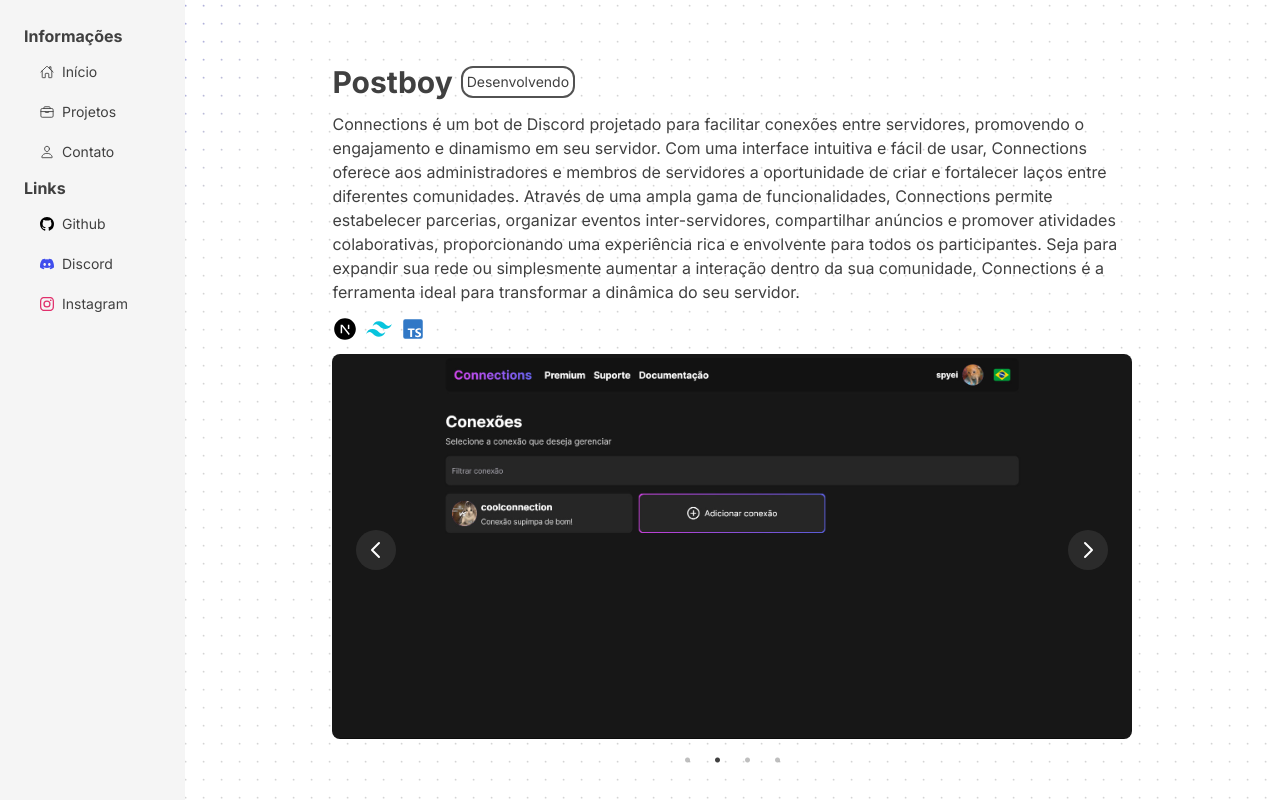
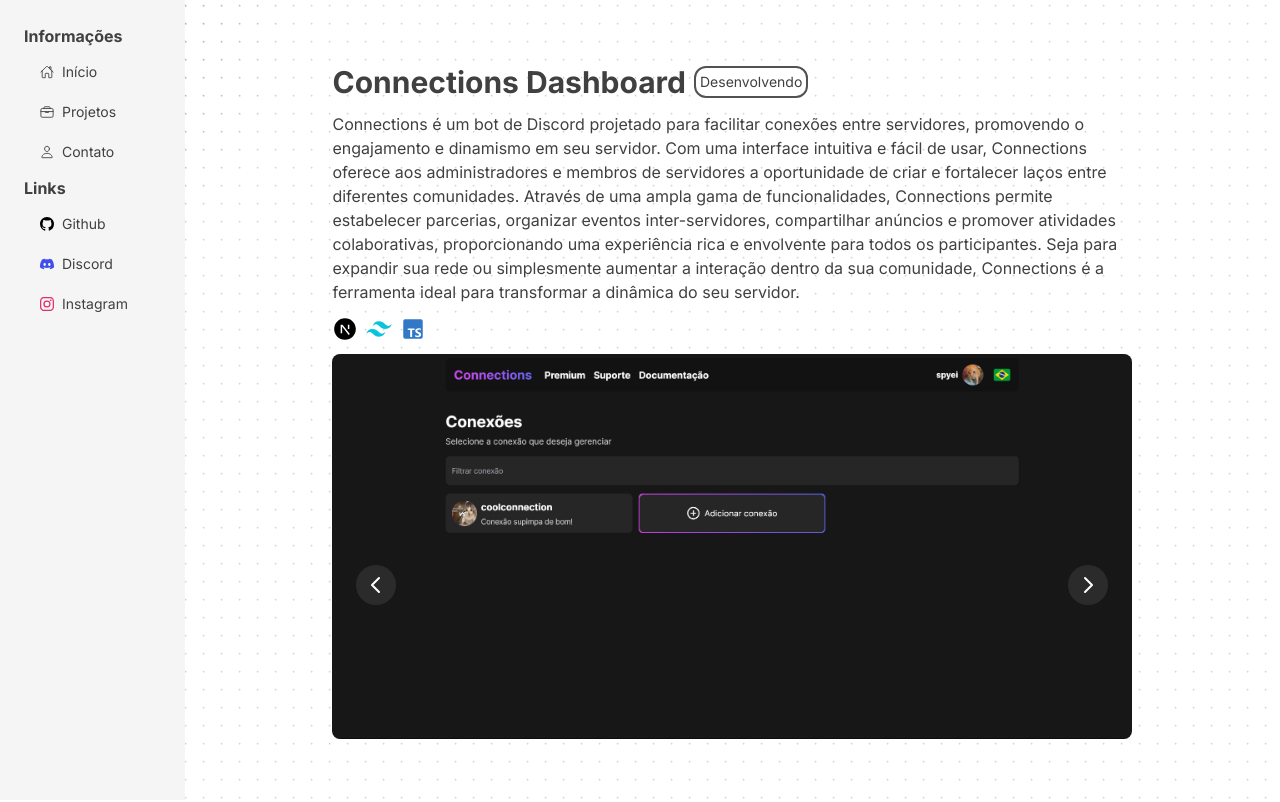
Before and after one commit to Spyei/new-portfolio, a Next.js app: page /projetos/connections in a window 1280 px wide. Shown: the top 802 px of the page. Built offline with nearby package versions, Linux system fonts and the light colour scheme.

Commit message:
feat: implementing new project images

```diff
--- a/src/pages/projetos/[project].tsx
+++ b/src/pages/projetos/[project].tsx
@@ -35,9 +35,9 @@
         devlopment: true,
         github: "",
         website: "",
-        title: "Postboy",
+        title: "Connections Dashboard",
         description: "Connections é um bot de Discord projetado para facilitar conexões entre servidores, promovendo o engajamento e dinamismo em seu servidor. Com uma interface intuitiva e fácil de usar, Connections oferece aos administradores e membros de servidores a oportunidade de criar e fortalecer laços entre diferentes comunidades. Através de uma ampla gama de funcionalidades, Connections permite estabelecer parcerias, organizar eventos inter-servidores, compartilhar anúncios e promover atividades colaborativas, proporcionando uma experiência rica e envolvente para todos os participantes. Seja para expandir sua rede ou simplesmente aumentar a interação dentro da sua comunidade, Connections é a ferramenta ideal para transformar a dinâmica do seu servidor.",
-        images: ["/connections/page.png", "/connections/connections.png", "/connections/createcon.png", "/connections/loading.png"],
+        images: ["/connections/page.png", "/connections/connections.png", "/connections/createcon.png", "/connections/loading.png", "/connections/form.png", "/connections/guild.png", "/connections/connected.png"],
         tecnologies: ["next", "tailwind", "ts"]
     }
 ]
```
